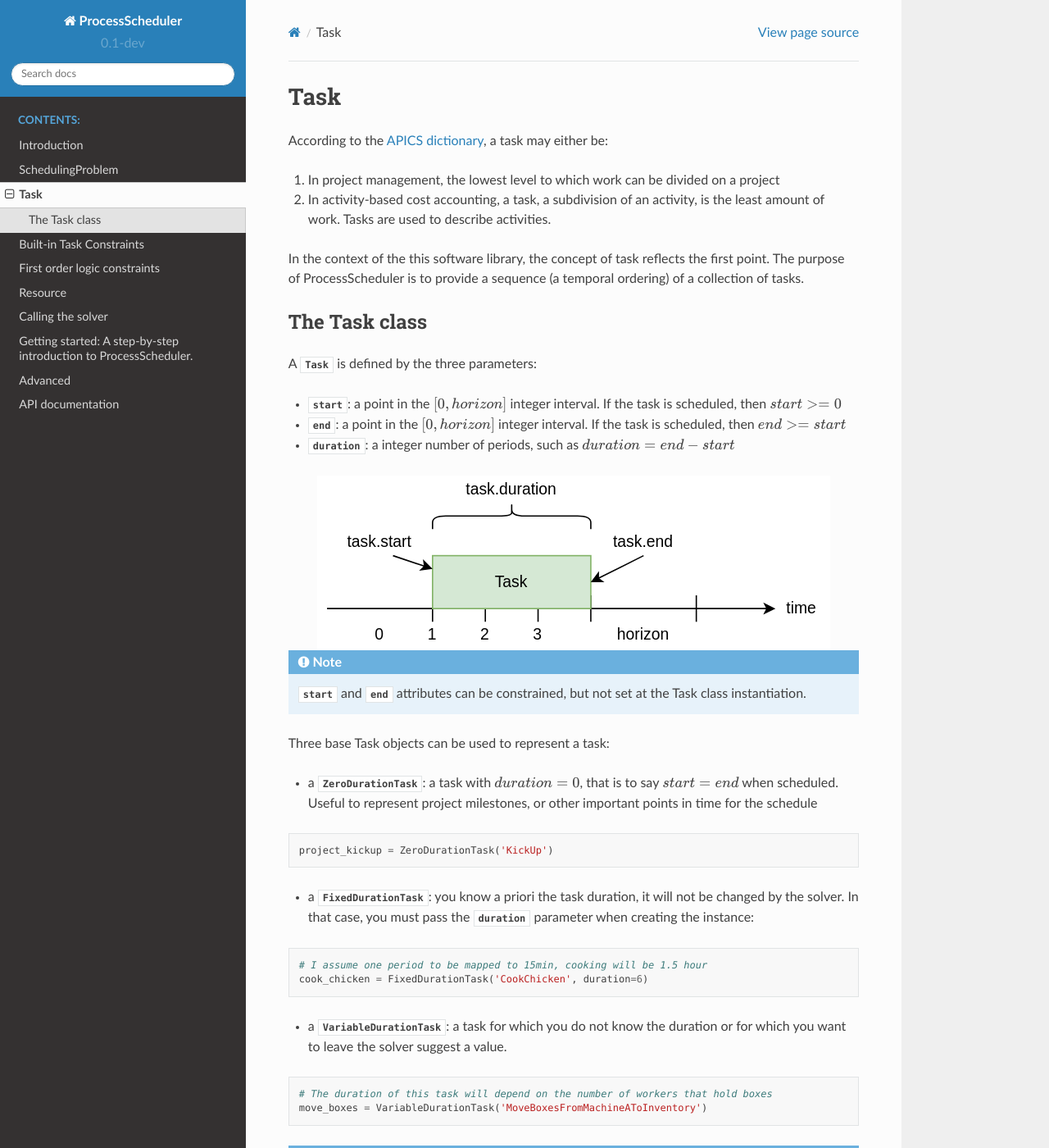
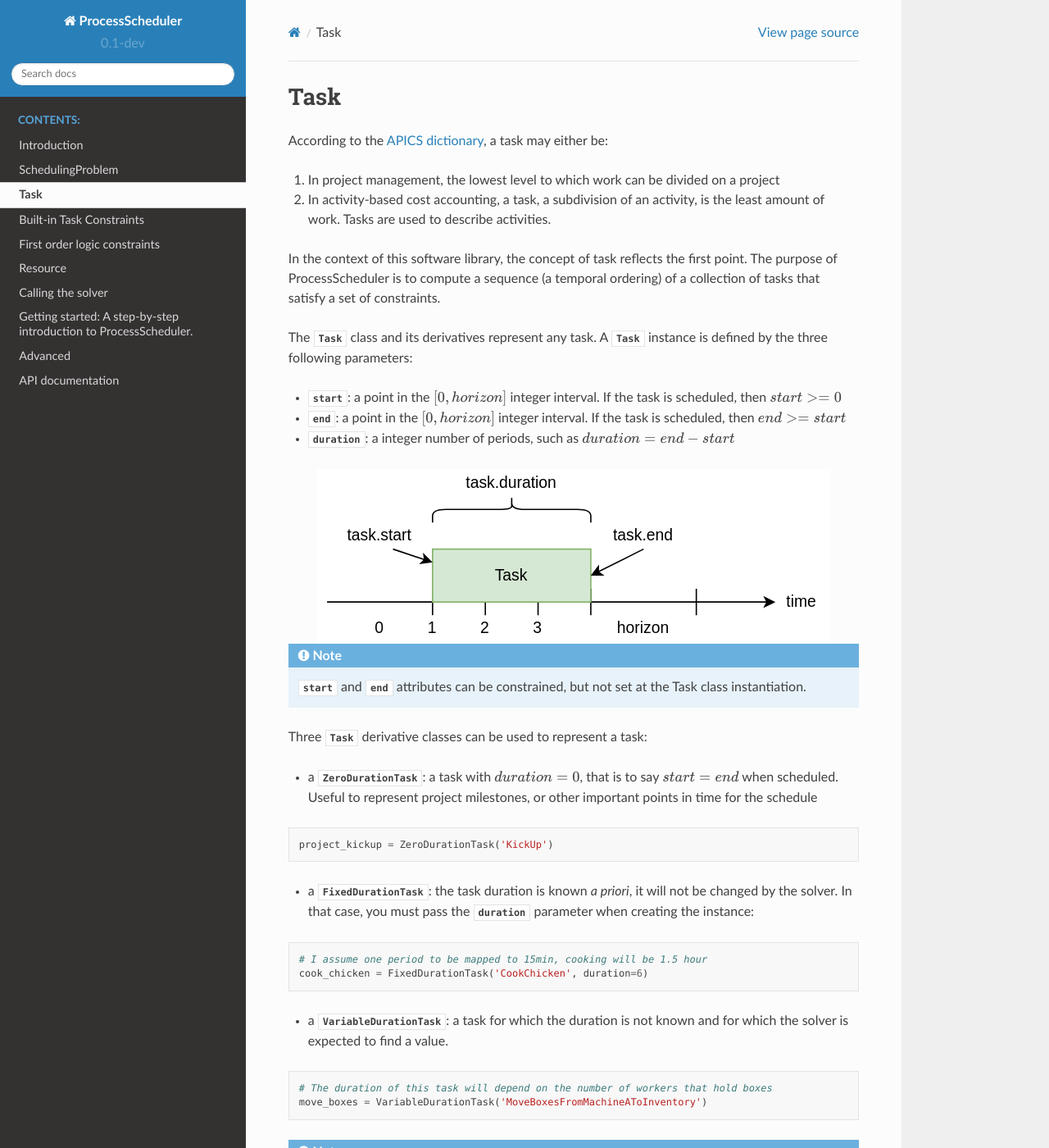
Before and after one commit to tpaviot/ProcessScheduler, a Sphinx documentation site: the page built from doc/task.rst, in a window 1280 px wide and 1400 px high. Shown: the whole window at 82% size. Built offline with Sphinx 7.4.7 and the Read the Docs theme 2.0.0, drawn with Linux system fonts in a browser that asks for light colours.

Commit message:
Fix documentation

```diff
--- a/doc/builtin_task_constraints.rst
+++ b/doc/builtin_task_constraints.rst
@@ -4,9 +4,11 @@ Built-in Task Constraints
 
 ProcessScheduler provides a set of ready-to-use temporal task constraints. They allow expressing common rules such as "the task A must start exactly at the instant 4", "the task B must end at the same time than the task C ends", "the task C must be scheduled exactly 3 periods after the task D is completed" etc.
 
-There are a set of builtin ready-to-use constraints, listed below. In the :ref:`advanced-constraints` section you will see how to build your own constraints.
+There are a set of builtin ready-to-use constraints, listed below.
 
-Builtin constraints: if the class name starts with *Task* then the constraint applies to one single task, if the class name starts with *Tasks* it applies to 2 task instances.
+.. note::
+
+	Naming convention: if the class name starts with *Task** then the constraint applies to one single task, if the class name starts with *Tasks** it applies to 2 or more task instances.
 
 - :class:`TaskPrecedence`
 
--- a/doc/solving.rst
+++ b/doc/solving.rst
@@ -89,4 +89,4 @@ Then, we can request for another solution:
 
    Solution for task_1.start: 1
 
-You can recursively call :func:`find_another_solution` to find all possible solutions, untill the solver fails to return a new one.
+You can recursively call :func:`find_another_solution` to find all possible solutions, until the solver fails to return a new one.
--- a/doc/task.rst
+++ b/doc/task.rst
@@ -7,12 +7,9 @@ According to the `APICS dictionary <http://www.apics.org/>`_, a task may either
 
 2. In activity-based cost accounting, a task, a subdivision of an activity, is the least amount of work. Tasks are used to describe activities.
 
-In the context of the this software library, the concept of task reflects the first point. The purpose of ProcessScheduler is to provide a sequence (a temporal ordering) of a collection of tasks.
+In the context of this software library, the concept of task reflects the first point. The purpose of ProcessScheduler is to compute a sequence (a temporal ordering) of a collection of tasks that satisfy a set of constraints.
 
-The Task class
---------------
-
-A :class:`Task` is defined by the three parameters:
+The :class:`Task` class and its derivatives represent any task. A :class:`Task` instance is defined by the three following parameters:
 
 - :attr:`start`: a point in the :math:`[0, horizon]` integer interval. If the task is scheduled, then :math:`start>=0`
 
@@ -27,7 +24,7 @@ A :class:`Task` is defined by the three parameters:
 .. note::
   :attr:`start` and :attr:`end` attributes can be constrained, but not set at the Task class instantiation.
 
-Three base Task objects can be used to represent a task:
+Three :class:`Task` derivative classes can be used to represent a task:
 
 - a :class:`ZeroDurationTask`: a task with :math:`duration=0`, that is to say :math:`start=end` when scheduled. Useful to represent project milestones, or other important points in time for the schedule
 
@@ -35,14 +32,14 @@ Three base Task objects can be used to represent a task:
 
     project_kickup = ZeroDurationTask('KickUp')
 
-- a :class:`FixedDurationTask`: you know a priori the task duration, it will not be changed by the solver. In that case, you must pass the :attr:`duration` parameter when creating the instance:
+- a :class:`FixedDurationTask`: the task duration is known *a priori*, it will not be changed by the solver. In that case, you must pass the :attr:`duration` parameter when creating the instance:
 
 .. code-block:: python
 
     # I assume one period to be mapped to 15min, cooking will be 1.5 hour
     cook_chicken = FixedDurationTask('CookChicken', duration=6)
 
-- a :class:`VariableDurationTask`: a task for which you do not know the duration or for which you want to leave the solver suggest a value.
+- a :class:`VariableDurationTask`: a task for which the duration is not known and for which the solver is expected to find a value.
 
 .. code-block:: python
 
```
Also changed, not shown: doc/first_order_logic_constraints.rst (+4 -4 lines).
